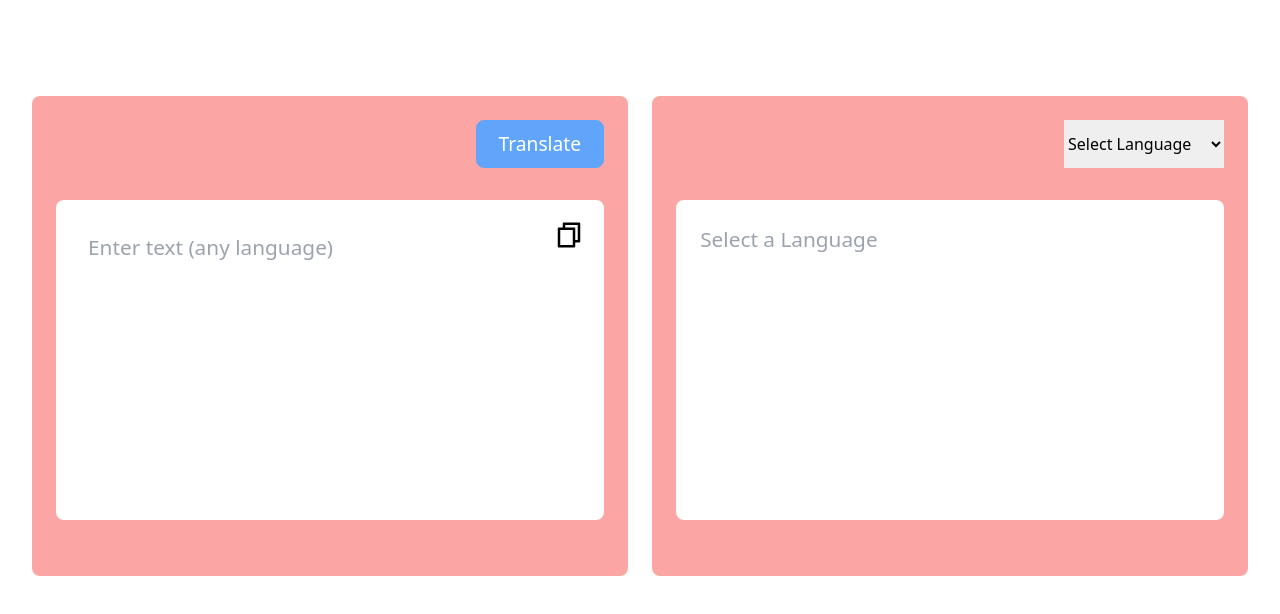
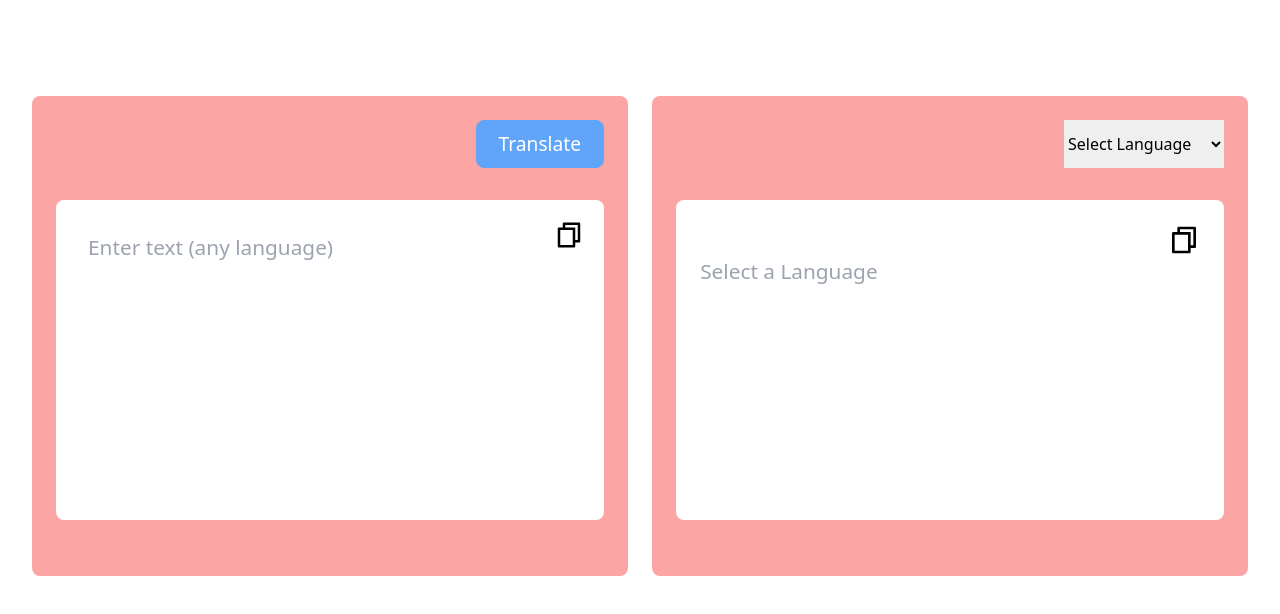
Before and after one commit to RrLSn/translatorApp, a React (Vite) app: page / in a window 1280 px wide. Shown: the top 614 px of the page. Built offline with nearby package versions, Linux system fonts and the light colour scheme.

Commit message:
translator App

```diff
--- a/src/components/Translator.jsx
+++ b/src/components/Translator.jsx
@@ -82,6 +82,10 @@ const Translator = () => {
             <div className="outputTextContainer containers">
                 <Languages setSelectedLang={setSelectedLang}/>
                 <div className='outputText'>
+                <CopyToClipboard text={outputText} onCopy={() => setCopied(true)}>
+                    <div className='flex justify-end'><img src="/Media/copyLine.svg"
+                    className="w-[2rem] cursor-pointer" /></div>
+                </CopyToClipboard>
                     {
                     outputText === '' ?
                     <span className='outputPlaceholder'>Select a Language</span>:
```
